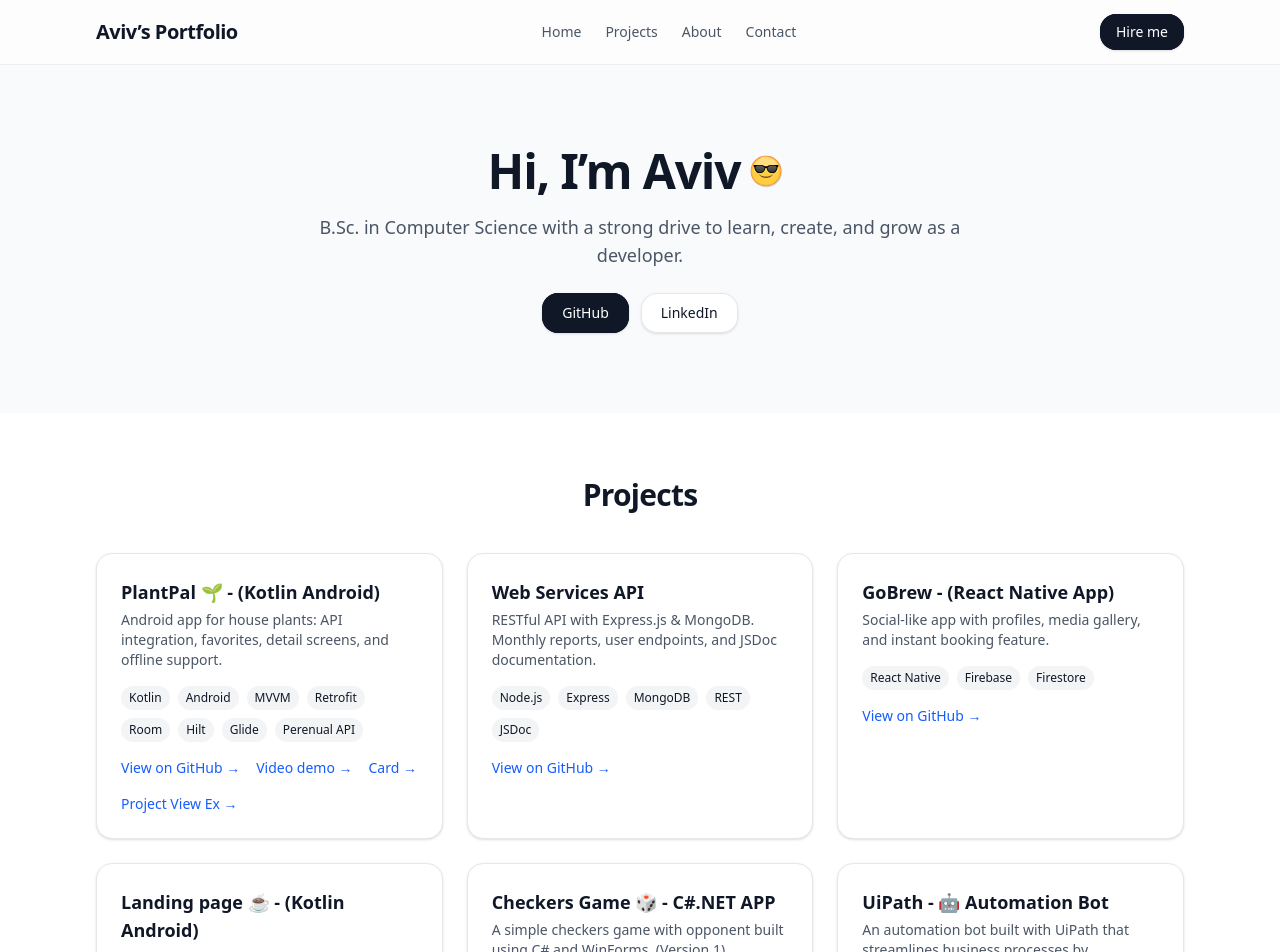
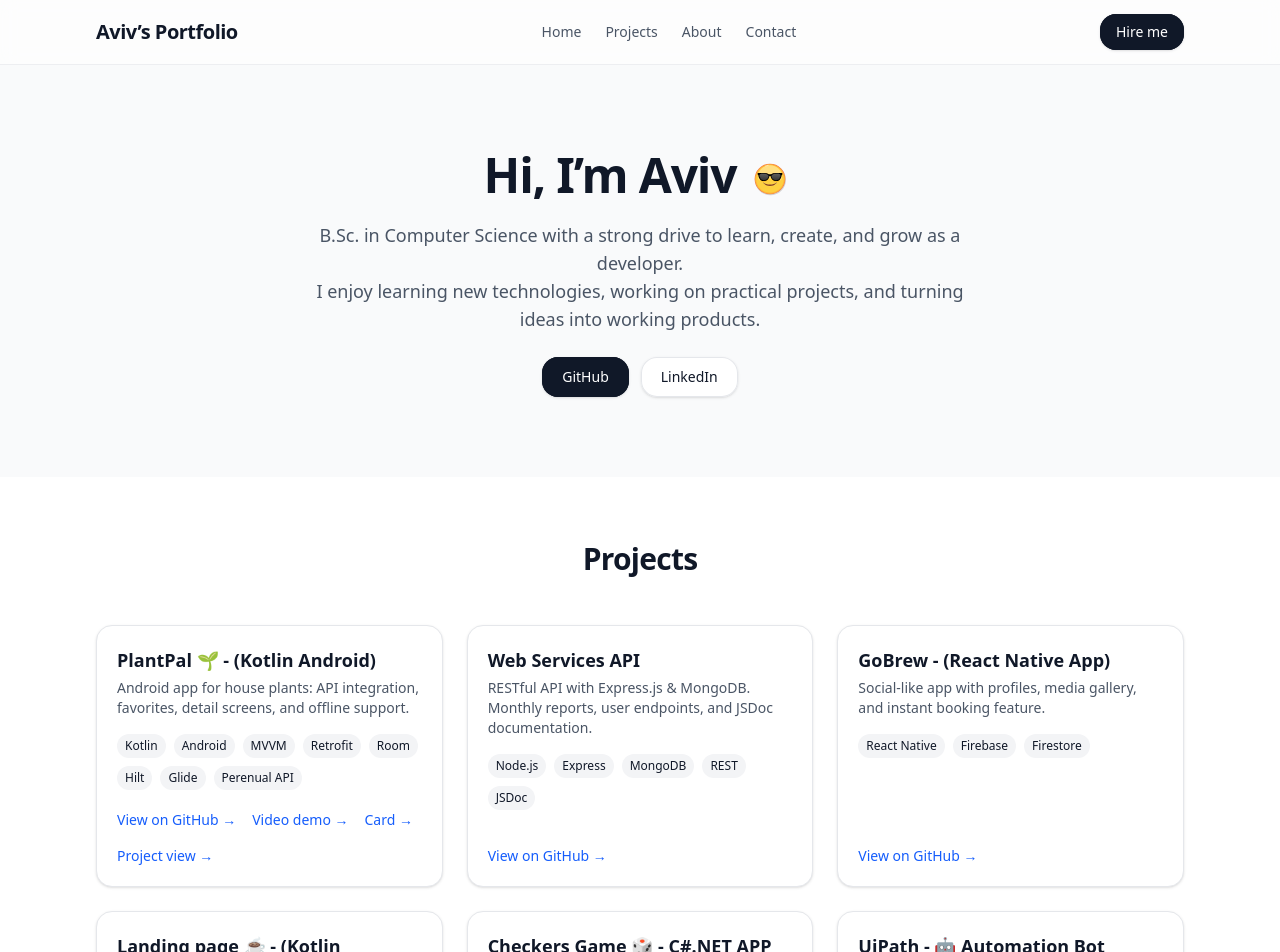
Before and after one commit to aviv2525/AvivPortfolio, a Next.js app: page / in a window 1280 px wide. Shown: the top 952 px of the page. Built offline with nearby package versions, Linux system fonts and the light colour scheme.

Commit message:
Last changes 08\12\2025

```diff
--- a/components/ProjectsSection.jsx
+++ b/components/ProjectsSection.jsx
@@ -1,6 +1,10 @@
 // components/ProjectsSection.jsx
 function Tag({ children }) {
-  return <span className="px-2 py-1 text-xs rounded-full bg-gray-100">{children}</span>;
+  return (
+    <span className="px-2 py-1 text-xs rounded-full bg-gray-100">
+      {children}
+    </span>
+  );
 }
 
 export default function ProjectsSection() {
@@ -13,8 +17,8 @@ export default function ProjectsSection() {
       links: {
         github: "https://github.com/aviv2525/PlantPal",
         demo: "https://youtu.be/hU3Em6RoTjY",
-        CARD: "/docs/plantpal-card.jpg",       // ודא שהשם/רישיות תואמים לקובץ בפועל
-        photo: "/docs/Checkers-photo.png",      // אם זה תמונה של PlantPal – עדכן לשם נכון
+        CARD: "/docs/plantpal-card.jpg",
+        photo: "/docs/Checkers-photo.png",
       },
     },
     {
@@ -37,21 +41,21 @@ export default function ProjectsSection() {
     },
     {
       title: "Landing page ☕ - (Kotlin Android)",
-      description: "Landing page for small coffee shop menu",
+      description: "Landing page for small coffee shop menu.",
       tech: ["Kotlin", "Android", "XML"],
       links: {
-        github: "https://github.com/aviv2525/Aviv-Coffee-App", // הורדתי את ה־https הכפול
+        github: "https://github.com/aviv2525/Aviv-Coffee-App",
         demo: "https://www.youtube.com/shorts/KU-f9GFVDSs",
       },
     },
     {
       title: "Checkers Game 🎲 - C#.NET APP",
       description:
-        "A simple checkers game with opponent built using C# and WinForms. (Version 1)",
+        "A simple checkers game with an opponent built using C# and WinForms. (Version 1)",
       tech: ["C#", ".NET", "WinForms"],
       links: {
-        github: "https://github.com/aviv2525/checkers-game",   // תקין
-        photo: "/docs/Checkers Version1.png",                      // ודא התאמה ברישיות לשם הקובץ
+        github: "https://github.com/aviv2525/checkers-game",
+        photo: "/docs/Checkers Version1.png",
       },
     },
     {
@@ -60,17 +64,16 @@ export default function ProjectsSection() {
         "An automation bot built with UiPath that streamlines business processes by interacting with files, websites, and systems, significantly reducing manual work and human errors.",
       tech: ["RPA", "UiPath", "Automation"],
       links: {
+        // שים לב – הסרתי את הנקודה בסוף ה-URL
         github: "https://github.com/aviv2525/UiPath-Outlook-Contacts-From-Excel.",
-        photo: "",
       },
     },
-
   ];
 
   return (
     <section id="projects" className="bg-white">
       <div className="mx-auto max-w-6xl px-4 sm:px-6 lg:px-8 py-16">
-        <h3 className="text-2xl sm:text-3xl font-semibold tracking-tight text-center mb-10">
+        <h3 className="text-2xl sm:text-3xl font-semibold tracking-tight text-center mb-12">
           Projects
         </h3>
 
@@ -78,26 +81,41 @@ export default function ProjectsSection() {
           {projects.map((p) => (
             <article
               key={p.title}
-              className="group overflow-hidden rounded-2xl border border-gray-200 bg-white shadow-sm transition hover:-translate-y-0.5 hover:shadow-md"
+              className="
+                flex h-full flex-col
+                rounded-2xl
+                border
+                border-gray-200
+                bg-white
+                p-5
+                shadow-sm
+                transition
+                hover:-translate-y-1
+                hover:shadow-lg
+              "
             >
-              <div className="p-6">
-                <h4 className="text-lg font-semibold mb-1 group-hover:text-gray-700 transition">
+              {/* כותרת + תיאור */}
+              <div>
+                <h4 className="text-lg font-semibold mb-1">
                   {p.title}
                 </h4>
 
-                <p className="text-gray-600 mb-4 text-sm">{p.description}</p>
+                <p className="text-gray-600 mb-4 text-sm">
+                  {p.description}
+                </p>
 
                 {/* Tech tags */}
                 {p.tech?.length > 0 && (
-                  <div className="flex flex-wrap gap-2 mb-4">
+                  <div className="flex flex-wrap gap-2 mb-2">
                     {p.tech.map((t) => (
                       <Tag key={t}>{t}</Tag>
                     ))}
                   </div>
                 )}
+              </div>
 
-                {/* Links */}
-                <div className="flex flex-wrap items-center gap-4">
+              {/* Links – יושבים בתחתית הכרטיס */}
+              <div className="mt-auto flex flex-wrap items-center gap-4 pt-3">
                 {p.links?.github && (
                   <a
                     href={p.links.github}
@@ -108,6 +126,7 @@ export default function ProjectsSection() {
                     View on GitHub →
                   </a>
                 )}
+
                 {p.links?.demo && (
                   <a
                     href={p.links.demo}
@@ -118,6 +137,7 @@ export default function ProjectsSection() {
                     {p.title.includes("PlantPal") ? "Video demo →" : "Live demo →"}
                   </a>
                 )}
+
                 {p.links?.CARD && (
                   <a
                     href={p.links.CARD}
@@ -128,6 +148,7 @@ export default function ProjectsSection() {
                     {p.title.includes("PlantPal") ? "Card →" : "Project Card →"}
                   </a>
                 )}
+
                 {p.links?.photo && (
                   <a
                     href={p.links.photo}
@@ -135,10 +156,11 @@ export default function ProjectsSection() {
                     rel="noopener noreferrer"
                     className="text-sm font-medium text-blue-600 hover:underline"
                   >
-                      {p.title.includes("Checkers Game") ? "example →" : "Project View Ex →"}
+                    {p.title.includes("Checkers Game")
+                      ? "Example →"
+                      : "Project view →"}
                   </a>
                 )}
-                </div>
               </div>
             </article>
           ))}
--- a/pages/index.js
+++ b/pages/index.js
@@ -63,13 +63,18 @@ export default function Home() {
           }}
           >
             Hi, I’m Aviv
-          <Lottie animationData={animationData} loop={true} style={{width: 52, height: 52 }}/>
+          <Lottie animationData={animationData} loop={true} style={{width: 52, height: 52,marginTop: 8 , marginLeft: 8}}/>
           </div>
 
           </h2>
           <p className="mx-auto mt-4 max-w-2xl text-base sm:text-lg text-gray-600">
-           B.Sc. in Computer Science with a strong drive to learn, create, and grow as a developer.
+          <p>
+            B.Sc. in Computer Science with a strong drive to learn, create, and grow as a developer.
+            <br />
+            I enjoy learning new technologies, working on practical projects, and turning ideas into working products.
           </p>
+          </p>
+
           <div className="mt-6 flex flex-wrap items-center justify-center gap-3">
             <a
               href="https://github.com/aviv2525"
```
Lines whose indentation alone changed are shown as unchanged.
